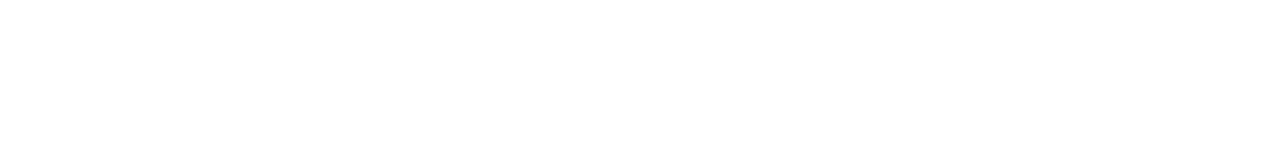
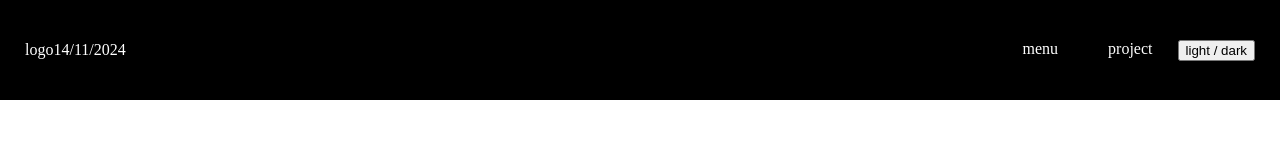
Before and after one commit to incandescent-raccoon/HHG_Fullstack, a plain HTML site: page index.html in a window 1280 px wide. Drawn offline with Linux system fonts and the light colour scheme.

Commit message:
navbar header

```diff
--- a/asset/css/HHG.css
+++ b/asset/css/HHG.css
@@ -0,0 +1,47 @@
+.header_nav {
+    background-color: black;
+
+    height: 100px;
+    width: 100%;
+    display: flex;
+    justify-content: space-between;
+    align-items: center;
+
+}
+
+
+.header_nav > div {
+    margin: 25px;
+    display: flex;
+}
+/* .header_nav :nth-child(1) {
+    padding-left: 25px;
+}
+.header_nav :nth-child(2) {
+    display: flex;
+    padding-right: 25px;
+} */
+
+.khoang_giua {
+    display: flex;
+}
+.khoang_giua > div {
+    margin: 0 25px;
+}
+
+
+
+
+
+
+body {
+    margin: 0;
+    color : white;
+}
+
+.main_nav {
+    background-color: black;
+    height: 100px;
+    width: 100%;
+
+}
--- a/index.html
+++ b/index.html
@@ -3,9 +3,33 @@
 <head>
     <meta charset="UTF-8">
     <meta name="viewport" content="width=device-width, initial-scale=1.0">
+    <script src="asset/js/HHG.js"></script>
+    <link rel="stylesheet" href="asset/css/HHG.css">
     <title>Document</title>
 </head>
 <body>
+    <header>
+        <nav class="header_nav">
+           <div>
+            <div>logo</div>
+            <div>14/11/2024</div>
+           </div>
+
+
+            <div>
+                <div class="khoang_giua">
+                    <div> menu </div>
+                    <div> project </div>
+                </div>
+                <div> <button> light / dark </button></div>
+            </div>
+
+         </nav>
+
+
+
+
+    </header>
 
 </body>
 </html>
```
